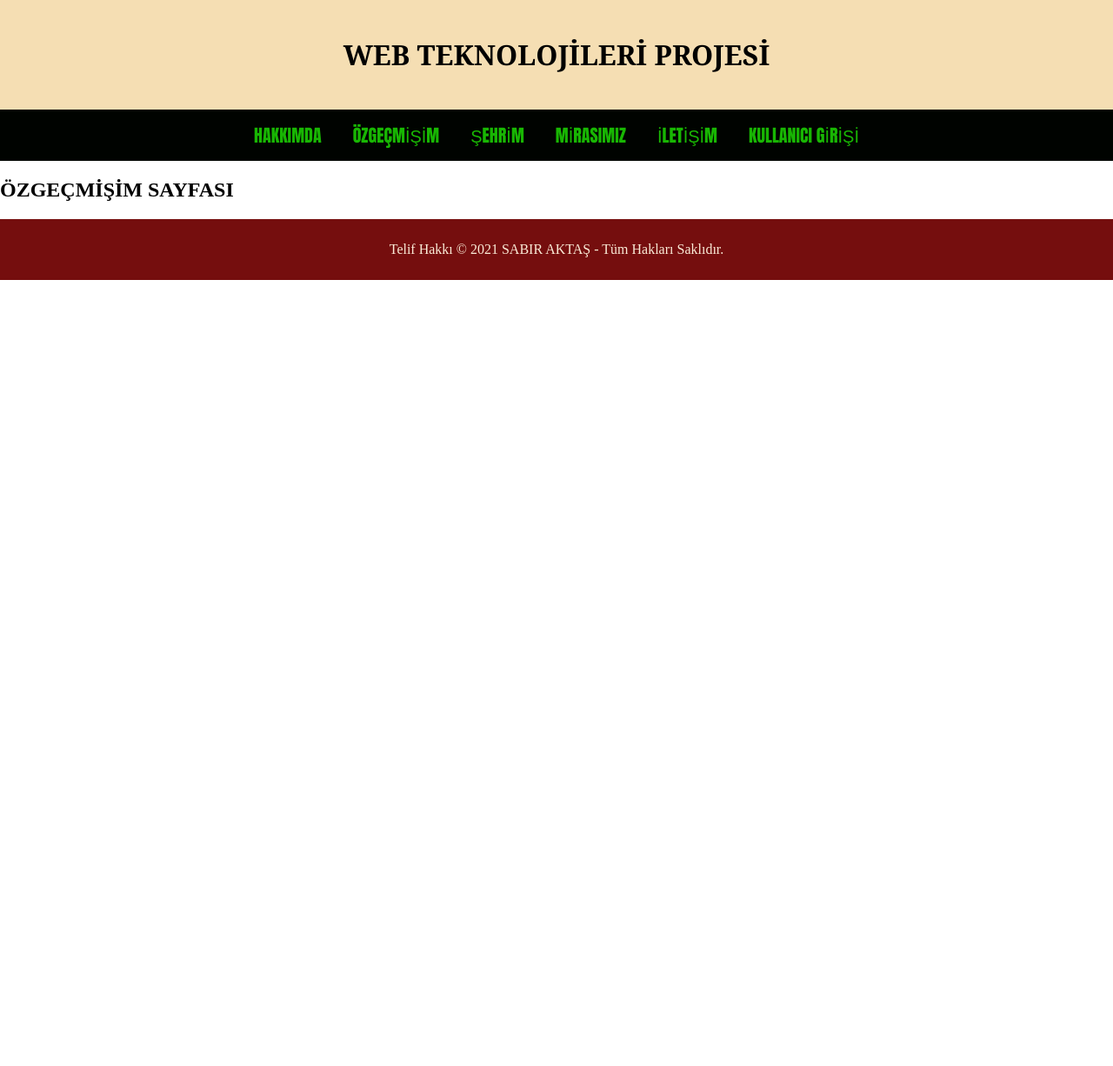
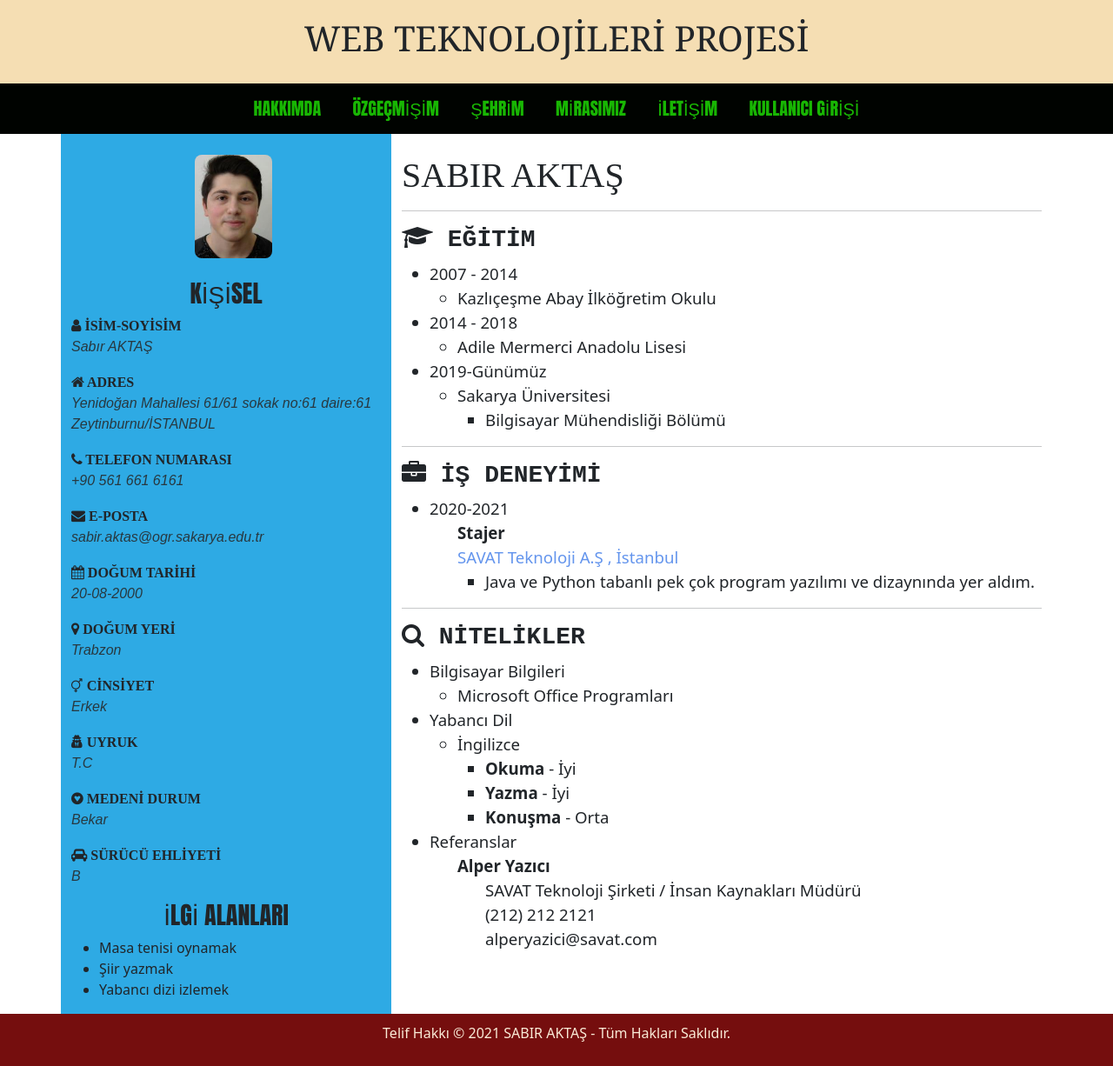
Before and after one commit to sabiraktas/WebTeknolojileri, a PHP site: page /ozgecmis.html in a window 1280 px wide. Shown: the whole page at 87% size. Before the commit the page ends 322 px from the top, so only its background shows below. Run offline with PHP 8.4, Linux system fonts and the light colour scheme.

Commit message:
dördüncü dizayn

```diff
--- a/css/stilim.css
+++ b/css/stilim.css
@@ -153,3 +153,28 @@ input[type=reset]{
 .kucukefekt:hover {
   opacity: 1;
 }
+.tsbaslik{
+  font-family: "Sofia", sans-serif;
+  text-align: center;
+}
+.cvbaslik{
+  text-align: center;
+  font-family: Impact, Haettenschweiler, 'Arial Narrow Bold', sans-serif;
+
+}
+.cvaltbaslik{
+  font-family:'Times New Roman', Times, serif;
+  font-weight: bold;
+}
+.cvdoldurma{
+  font-family:Arial, Helvetica, sans-serif;
+  font-style: oblique;
+  color:rgba(39, 39, 39, 0.87);
+}
+.cvbilgibaslik{
+  font-family: 'Courier New', Courier, monospace;
+  font-weight: bold;
+}
+.okuladlari{
+  font-size: 14pt;
+}
--- a/ozgecmis.html
+++ b/ozgecmis.html
@@ -1,9 +1,11 @@
 <!DOCTYPE html>
 <html>
     <head>
-        <title>Özgeçmişim Sayfası</title>
+        <title>Özgeçmişim</title>
         <meta charset="UTF-8">
         <link rel="stylesheet" type="text/css" href="css/stilim.css">
+        <link rel="stylesheet" href="css/bootstrap.min.css">
+        <link rel="stylesheet" href="https://cdnjs.cloudflare.com/ajax/libs/font-awesome/4.7.0/css/font-awesome.min.css">
     </head>
     <body >
         <div class="header">
@@ -17,8 +19,113 @@
             <a href="iletisim.html">İLETİŞİM</a>
             <a href="login.html">KULLANICI GİRİŞİ</a>
         </div>
-        <div>
-          <h2>ÖZGEÇMİŞİM SAYFASI</h2>
+        <div class="container">
+          <div class="row">
+            <div class="col-md-4" style="background-color: rgb(46, 170, 228)"><br>
+                <div><img src="mefoto.jpg" width="25%" style="margin-left:40%; border-radius:8px;"></div><br>
+                <h3 class="cvbaslik">KİŞİSEL</h3>
+
+                <label class="cvaltbaslik"><i class="fa fa-user"></i> İSİM-SOYİSİM</label>
+                <p class="cvdoldurma">Sabır AKTAŞ</p>
+
+                <label class="cvaltbaslik"><i class="fa fa-home"></i> ADRES</label>
+                <p class="cvdoldurma">Yenidoğan Mahallesi 61/61 sokak no:61 daire:61 Zeytinburnu/İSTANBUL</p>
+
+                <label class="cvaltbaslik"><i class="fa fa-phone"></i> TELEFON NUMARASI</label>
+                <p class="cvdoldurma">+90 561 661 6161</p>
+
+                <label class="cvaltbaslik"><i class="fa fa-envelope"></i> E-POSTA</label>
+                <p class="cvdoldurma">sabir.aktas@ogr.sakarya.edu.tr</p>
+
+                <label class="cvaltbaslik"><i class="fa fa-calendar"></i> DOĞUM TARİHİ</label>
+                <p class="cvdoldurma">20-08-2000</p>
+
+                <label class="cvaltbaslik"><i class="fa fa-map-marker"></i> DOĞUM YERİ</label>
+                <p class="cvdoldurma">Trabzon</p>
+
+                <label class="cvaltbaslik"><i class="fa fa-intersex"></i> CİNSİYET</label>
+                <p class="cvdoldurma">Erkek</p>
+
+                <label class="cvaltbaslik"><i class="fa fa-user-secret"></i> UYRUK</label>
+                <p class="cvdoldurma">T.C</p>
+
+                <label class="cvaltbaslik"><i class="fa fa-gittip"></i> MEDENİ DURUM</label>
+                <p class="cvdoldurma">Bekar</p>
+
+                <label class="cvaltbaslik"><i class="fa fa-car"></i> SÜRÜCÜ EHLİYETİ</label>
+                <p class="cvdoldurma">B</p>
+
+                <h3 class="cvbaslik">İLGİ ALANLARI</h3>
+                <ul>
+                  <li>Masa tenisi oynamak</li>
+                  <li>Şiir yazmak</li>
+                  <li>Yabancı dizi izlemek</li>
+                </ul>
+            </div><br>
+            <div class="col-sm-8"><br>
+              <h1 style="font-family:serif;">SABIR AKTAŞ</h1><hr>
+              <div>
+                <h3 class="cvbilgibaslik"><i class="fa fa-graduation-cap"></i> EĞİTİM</h3>
+                <ul class="okuladlari">
+                  <li>2007 - 2014</li>
+                    <ul>
+                      <li>Kazlıçeşme Abay İlköğretim Okulu</li>
+                    </ul>
+                    <li>2014 - 2018</li>
+                    <ul>
+                      <li>Adile Mermerci Anadolu Lisesi</li>
+                    </ul>
+                    <li>2019-Günümüz</li>
+                    <ul>
+                      <li>Sakarya Üniversitesi</li>
+                      <ul>
+                        <li>Bilgisayar Mühendisliği Bölümü</li>
+                      </ul>
+                    </ul>
+                 </ul>
+              </div><hr>
+              <div>
+                <h3 class="cvbilgibaslik"><i class="fa fa-briefcase"></i> İŞ DENEYİMİ</h3>
+                <ul class="okuladlari">
+                  <li>2020-2021</li>
+                    <ul style="list-style-type:none;">
+                      <li><strong>Stajer</strong></li>
+                      <li style="color: cornflowerblue;">SAVAT Teknoloji A.Ş , İstanbul</li>
+                      <ul>
+                        <li>Java ve Python tabanlı pek çok program yazılımı ve dizaynında yer aldım.</li>
+                      </ul>
+                      </ul>
+              </div><hr>
+              <div>
+                <h3 class="cvbilgibaslik"><i class="fa fa-search"></i> NİTELİKLER</h3>
+                <ul class="okuladlari">
+                  <li>Bilgisayar Bilgileri</li>
+                    <ul>
+                      <li>Microsoft Office Programları</li>
+                    </ul>
+                    <li>Yabancı Dil</li>
+                    <ul>
+                      <li>İngilizce</li>
+                      <ul>
+                        <li><strong>Okuma </strong>- İyi </li>
+                        <li><strong>Yazma </strong>- İyi </li>
+                        <li><strong>Konuşma </strong>- Orta </li>
+                      </ul>
+                    </ul>
+                    <li>Referanslar</li>
+                    <ul>
+                      <li style="list-style-type:none;"><strong>Alper Yazıcı</strong></li>
+                      <ul style="list-style-type:none;">
+                        <li>SAVAT Teknoloji Şirketi / İnsan Kaynakları Müdürü</li>
+                        <li>(212) 212 2121</li>
+                        <li>alperyazici@savat.com</li>
+                      </ul>
+                    </ul>
+                 </ul>
+              </div>
+
+            </div>
+          </div>
         </div>
         <div class="footer">
             <p>Telif Hakkı © 2021 SABIR AKTAŞ - Tüm Hakları Saklıdır.</p>
--- a/sehrim.html
+++ b/sehrim.html
@@ -1,7 +1,7 @@
 <!DOCTYPE html>
 <html>
 <head>
-
+  <title>Şehrim</title>
   <meta charset="UTF-8">
   <meta name="viewport" content="width=device-width, initial-scale=1">
   <link rel="stylesheet" type="text/css" href="css/stilim.css">
```
Also changed, not shown: mirasimiz.html (+35 -3 lines), mefoto.jpg (added), tsilkbina.jpg (added), tslogo.jpg (added).
